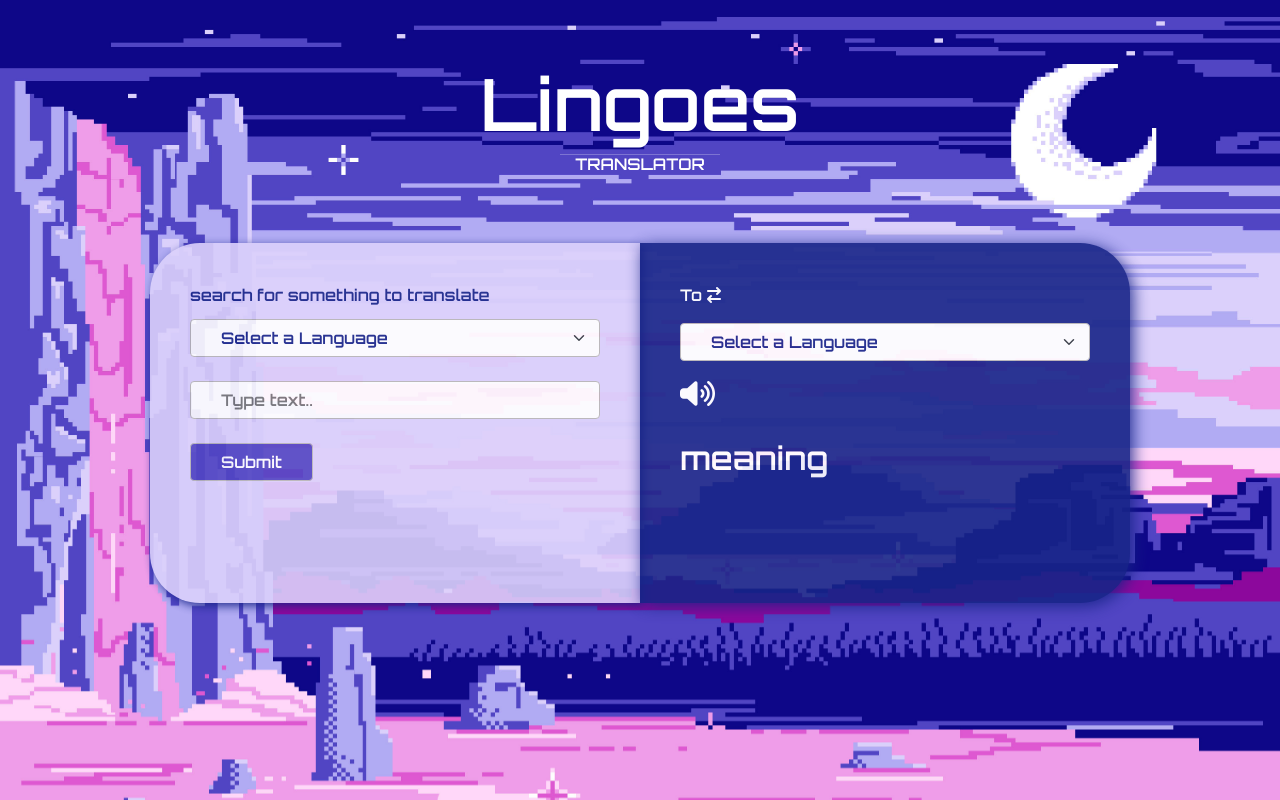
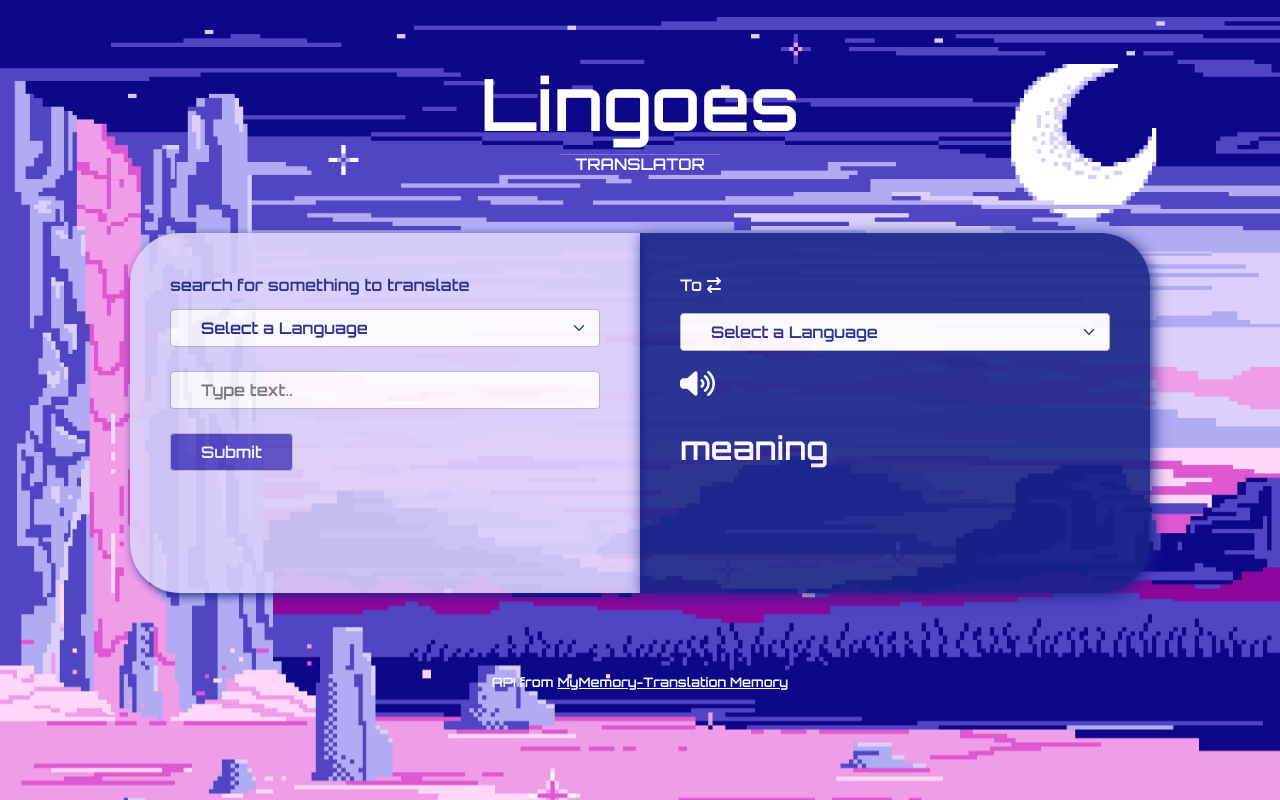
Before and after one commit to teytap/Lingoes-translate, a plain HTML site: page index.html in a window 1280 px wide. Drawn offline with nearby package versions, Linux system fonts and the light colour scheme; no server answers.

Commit message:
added language to select form

```diff
--- a/index.html
+++ b/index.html
@@ -39,7 +39,7 @@
       <hr />
       <h6>TRANSLATOR</h6>
     </div>
-    <div class="container">
+    <main class="container">
       <div class="row">
         <div class="col initial">
           search for something to translate
@@ -56,6 +56,7 @@
               <option value="es">Spanish</option>
               <option value="fr">French</option>
               <option value="de">German</option>
+              <option value="ja">Japanese</option>
             </select>
 
             <input
@@ -81,6 +82,7 @@
               <option value="esp">Spanish</option>
               <option value="fr">French</option>
               <option value="de">German</option>
+              <option value="ja">Japanese</option>
             </select>
           </form>
 
@@ -90,7 +92,13 @@
           <h2 class="translation mt-4">meaning</h2>
         </div>
       </div>
-    </div>
+    </main>
+    <footer>
+      API from
+      <a href="https://rapidapi.com/translated/api/mymemory-translation-memory/"
+        >MyMemory-Translation Memory</a
+      >
+    </footer>
     <script src="/source/app.js"></script>
   </body>
 </html>
--- a/source/style.css
+++ b/source/style.css
@@ -37,7 +37,7 @@ h6 {
   padding: 40px;
   box-shadow: 3px 3px 10px var(--primary-color);
   opacity: 0.9;
-  margin: 60px 0px 80px 80px;
+  margin: 50px 0px 80px 60px;
 }
 .result {
   background-color: var(--primary-color);
@@ -47,7 +47,7 @@ h6 {
   padding: 40px;
   box-shadow: 3px 3px 16px var(--primary-color);
   opacity: 0.9;
-  margin: 60px 80px 80px 0px;
+  margin: 50px 60px 60px 0px;
 }
 .listen {
   font-size: 28px;
@@ -75,6 +75,15 @@ h6 {
   background-color: var(--third-color);
   color: white;
 }
+footer {
+  text-align: center;
+  font-size: small;
+  color: white;
+  margin-bottom: 20px;
+}
+footer a {
+  color: white;
+}
 @media (width<781px) {
   .initial {
     border-radius: 50px;
```
